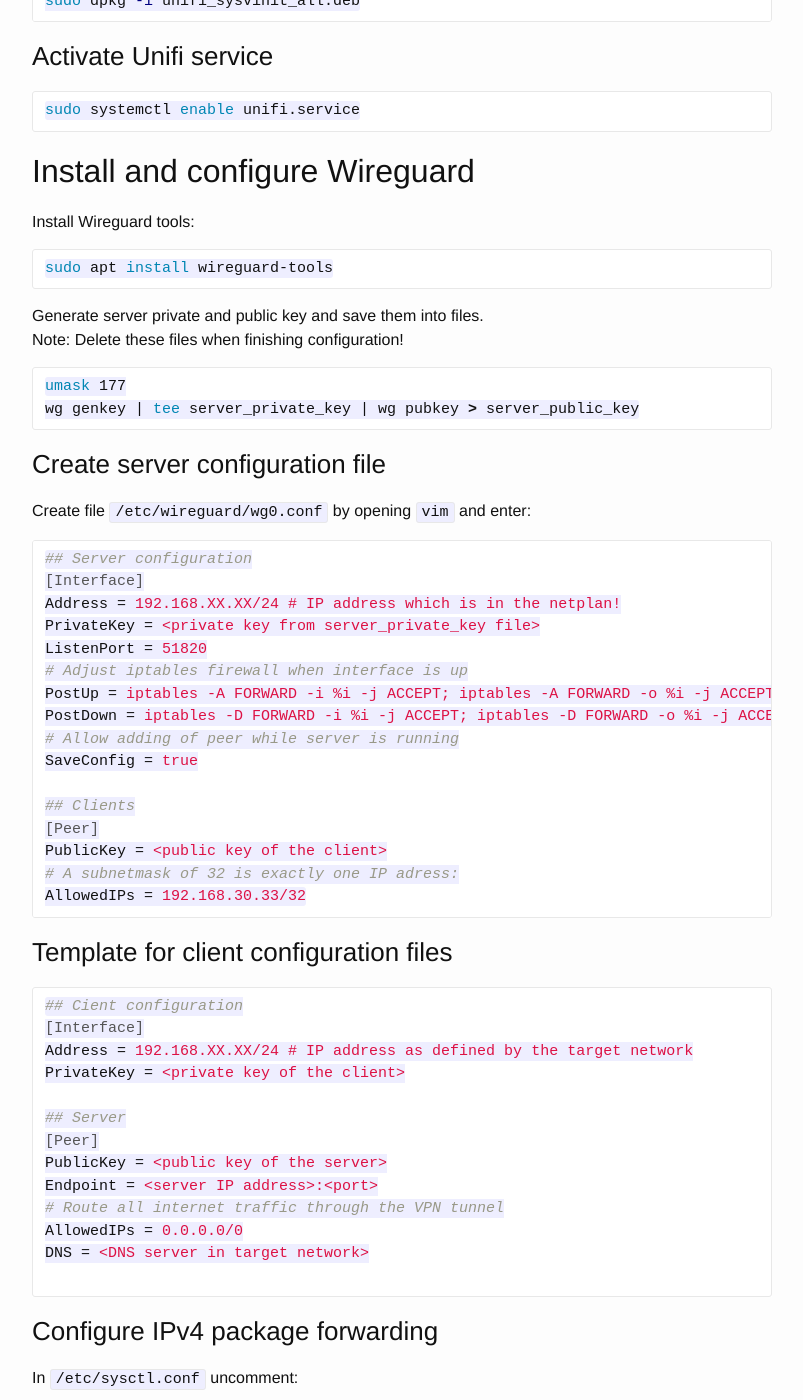
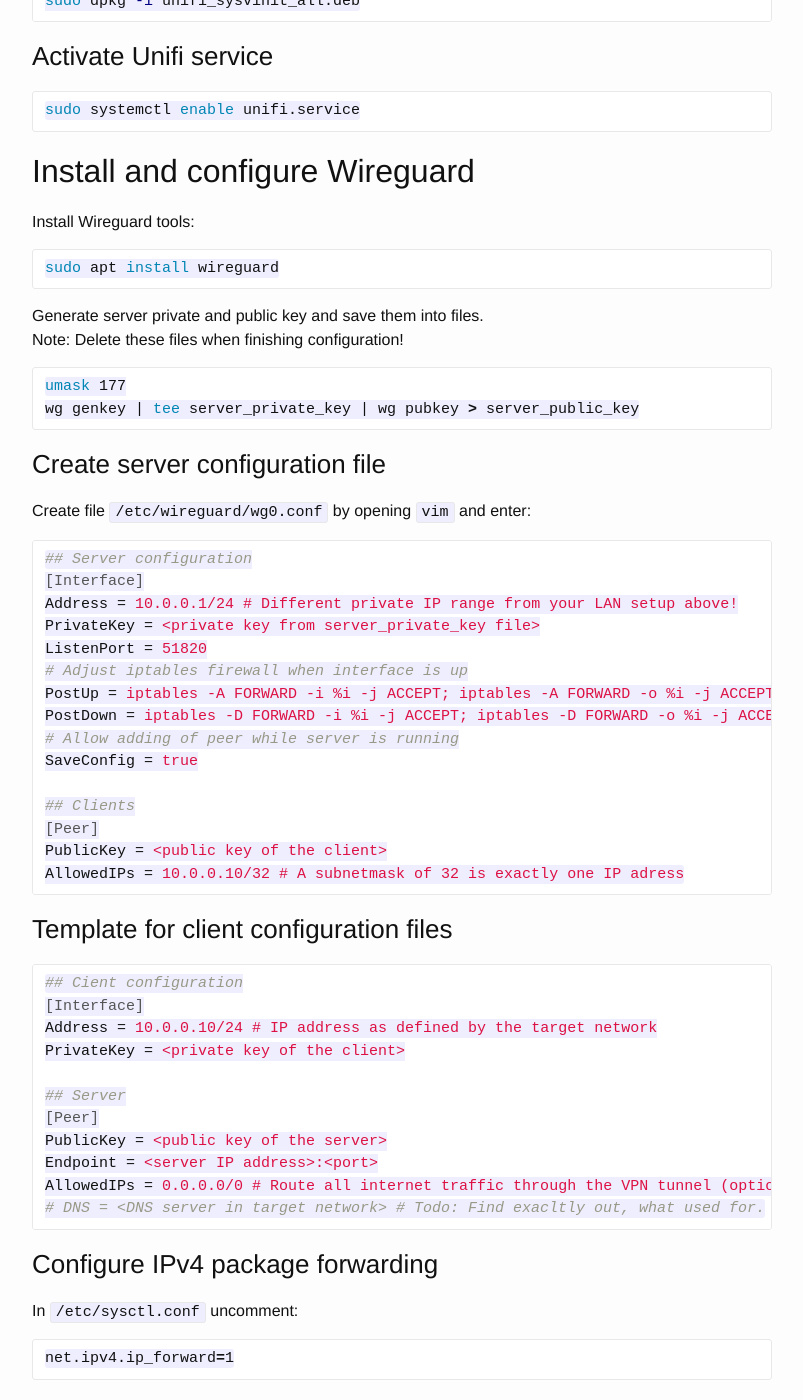
Before and after one commit to materpillar/materpillar.github.io, a Jekyll site: the page built from _posts/2018-12-10-UniPiController.markdown, in a window 1280 px wide and 1400 px high, scrolled down 1900 px. Shown: the whole window, without its empty margins (238-1041 px from the left). Built offline with Jekyll 4.4.1, drawn with Linux system fonts in a browser that asks for light colours.

Commit message:
Update Wireguard setup

````diff
--- a/_posts/2018-12-10-UniPiController.markdown
+++ b/_posts/2018-12-10-UniPiController.markdown
@@ -102,7 +102,7 @@ sudo systemctl enable unifi.service
 Install Wireguard tools:
 
 ```bash
-sudo apt install wireguard-tools
+sudo apt install wireguard
 ```
 
 Generate server private and public key and save them into files.
@@ -120,7 +120,7 @@ Create file `/etc/wireguard/wg0.conf` by opening `vim` and enter:
 ```ini
 ## Server configuration
 [Interface]
-Address = 192.168.XX.XX/24 # IP address which is in the netplan!
+Address = 10.0.0.1/24 # Different private IP range from your LAN setup above!
 PrivateKey = <private key from server_private_key file>
 ListenPort = 51820
 # Adjust iptables firewall when interface is up
@@ -132,8 +132,7 @@ SaveConfig = true
 ## Clients
 [Peer]
 PublicKey = <public key of the client>
-# A subnetmask of 32 is exactly one IP adress:
-AllowedIPs = 192.168.30.33/32
+AllowedIPs = 10.0.0.10/32 # A subnetmask of 32 is exactly one IP adress
 ```
 
 ### Template for client configuration files
@@ -141,19 +140,16 @@ AllowedIPs = 192.168.30.33/32
 ```ini
 ## Cient configuration
 [Interface]
-Address = 192.168.XX.XX/24 # IP address as defined by the target network
+Address = 10.0.0.10/24 # IP address as defined by the target network
 PrivateKey = <private key of the client>
 
 ## Server
 [Peer]
 PublicKey = <public key of the server>
 Endpoint = <server IP address>:<port>
-# Route all internet traffic through the VPN tunnel
-AllowedIPs = 0.0.0.0/0
-DNS = <DNS server in target network>
-
+AllowedIPs = 0.0.0.0/0 # Route all internet traffic through the VPN tunnel (optional)
+# DNS = <DNS server in target network> # Todo: Find exacltly out, what used for.
 ```
-
 
 ### Configure IPv4 package forwarding
 
````
